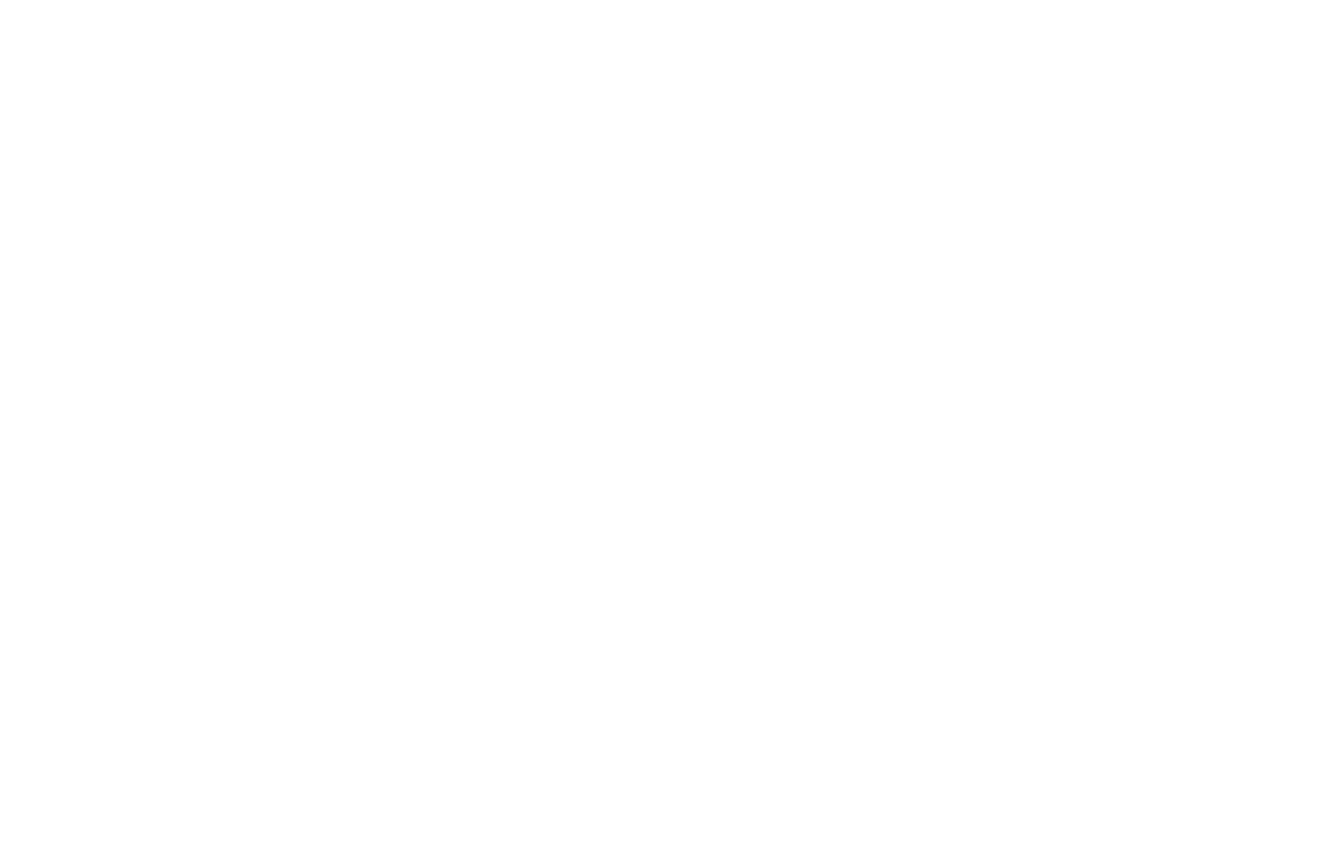
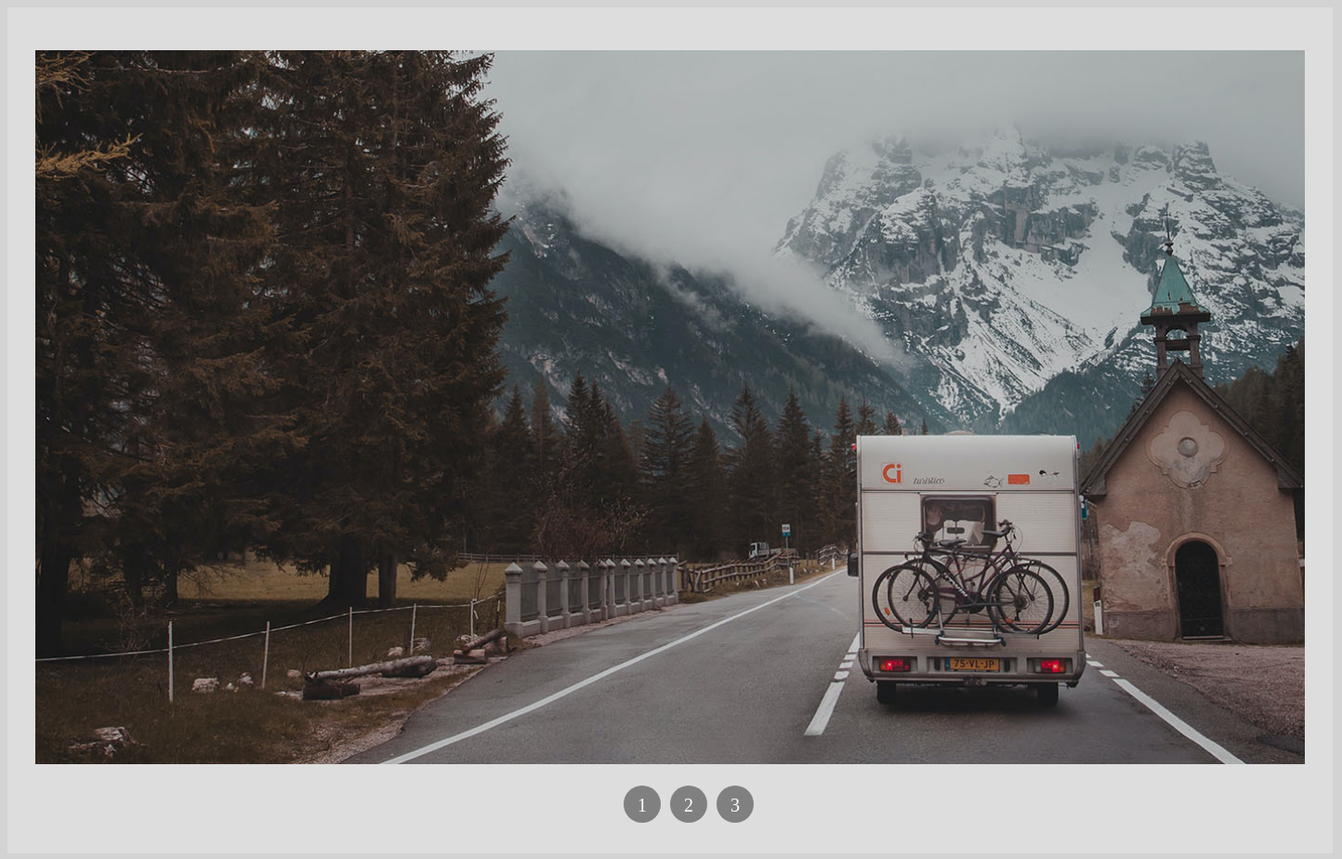
Before and after one commit to juandipascuale/pin, a website: page index.html in a window 1280 px wide. Shown: the whole page at 93% size, 1444 px wide, since content can reach past the window. Before the commit the page ends 800 px from the top, so only its background shows below. Drawn offline with nearby package versions, Linux system fonts and the light colour scheme; files that its build step writes are made by us from their sources.

Commit message:
se creo el slider de la cabecera con tres imagenes

```diff
--- a/index.html
+++ b/index.html
@@ -4,9 +4,34 @@
   <meta charset="UTF-8">
   <meta name="viewport" content="width=device-width, initial-scale=1.0">
   <title>Slider</title>
-  <link rel="stylesheet" href="style.css">
+  <link rel="stylesheet" href="css\slider.css">
 </head>
 <body>
 
+    <div class="container">
+      <ul class="container__slider">
+        <li id="slide1">
+          <img src="imagenes\slider-1.jpg" alt="">
+        </li>
+        <li id="slide2">
+          <img src="imagenes\slider-2.jpg" alt="">
+        </li>
+        <li id="slide3">
+          <img src="imagenes\slider-3.jpg" alt="">
+        </li>
+      </ul>
+      <ul class="menu">
+        <li class="menu__li">
+          <a class="menu__a" href="#slide1">1</a>
+        </li>
+        <li class="menu__li">
+          <a class="menu__a" href="#slide2">2</a>
+        </li>
+        <li class="menu__li">
+          <a class="menu__a" href="#slide3">3</a>
+        </li>
+      </ul>
+    </div>
+
 </body>
 </html>
--- /dev/null
+++ b/sass/slider.scss
@@ -0,0 +1,65 @@
+body{
+    background-color: lightgray;
+}
+.container{
+    margin: auto;
+    background-color: rgb(222, 221, 221);
+    width: 1366px;
+    height: 850px;
+    padding: 30px;
+}
+ul li{
+    margin: 0;
+    padding: 0;
+    list-style: none;
+}
+
+.container__slider{
+    position: relative;
+    width: inherit;
+    height: 768px;
+}
+.container__slider li{
+    position: absolute;
+    left: 0;
+    top: 0;
+    opacity: 0;
+    width: 1366px;
+    height: 768px;
+    background-color: white;
+    transition: opacity .5s;
+}
+.container__slider li img{
+    width: 1366px;
+    height: 768px;
+    object-fit: cover;
+}
+.container__slider li:first-child{
+    opacity: 1;
+}
+
+.container__slider li:target{
+    opacity: 1;
+}
+
+.menu{
+    text-align: center;
+    margin: 20px;
+}
+.menu__li{
+    display: inline-block;
+    text-align: center;
+}
+.menu__a{
+    display: inline-block;
+    color: white;
+    text-decoration: none;
+    background-color: grey;
+    padding: 10px;
+    margin: 3px;
+    width: 20px;
+    height: 20px;
+    font-size: 20px;
+    border-radius: 100%;
+
+}
--- a/sass/style.scss
+++ /dev/null
@@ -1,3 +0,0 @@
-body{
-    margin: 0;
-}
```
Also changed, not shown: css/menu.css (added), css/slider.css (added), css/style.css (deleted), sass/menu.scss (added), 3 other files.
